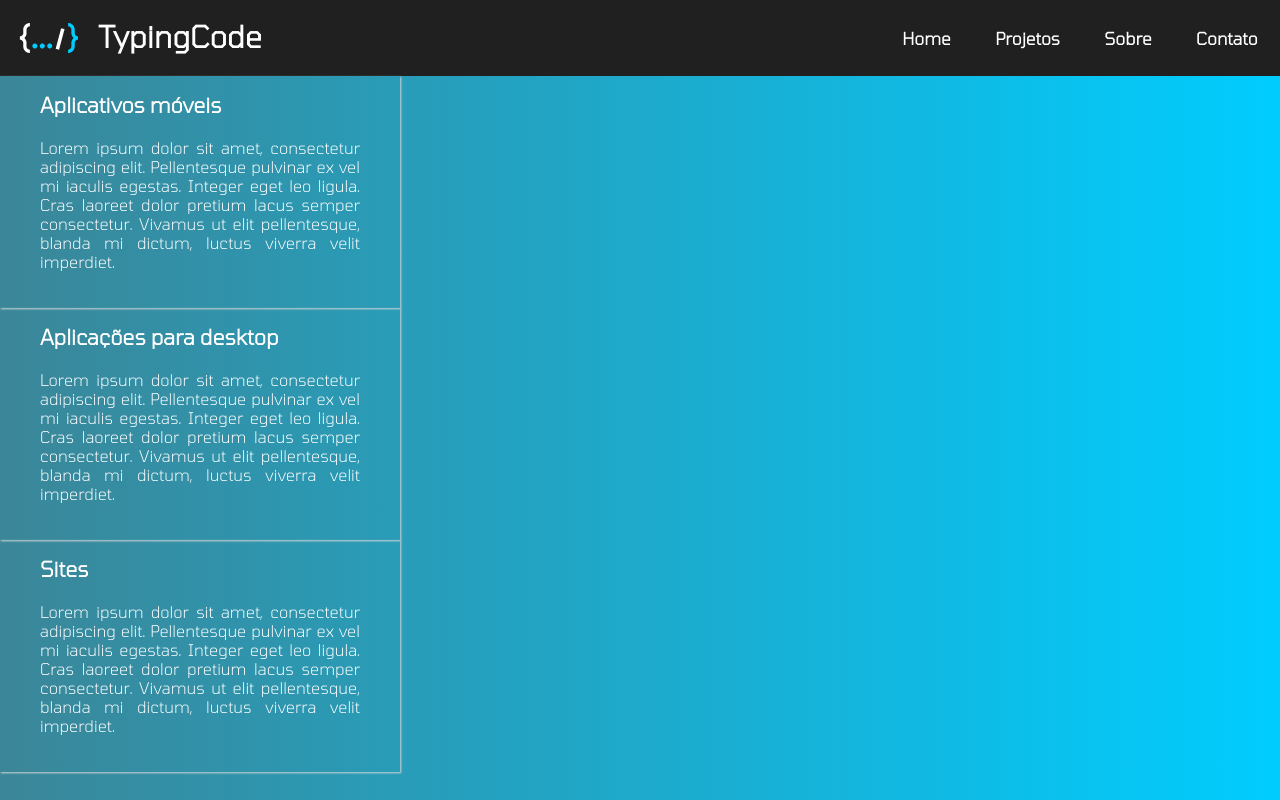
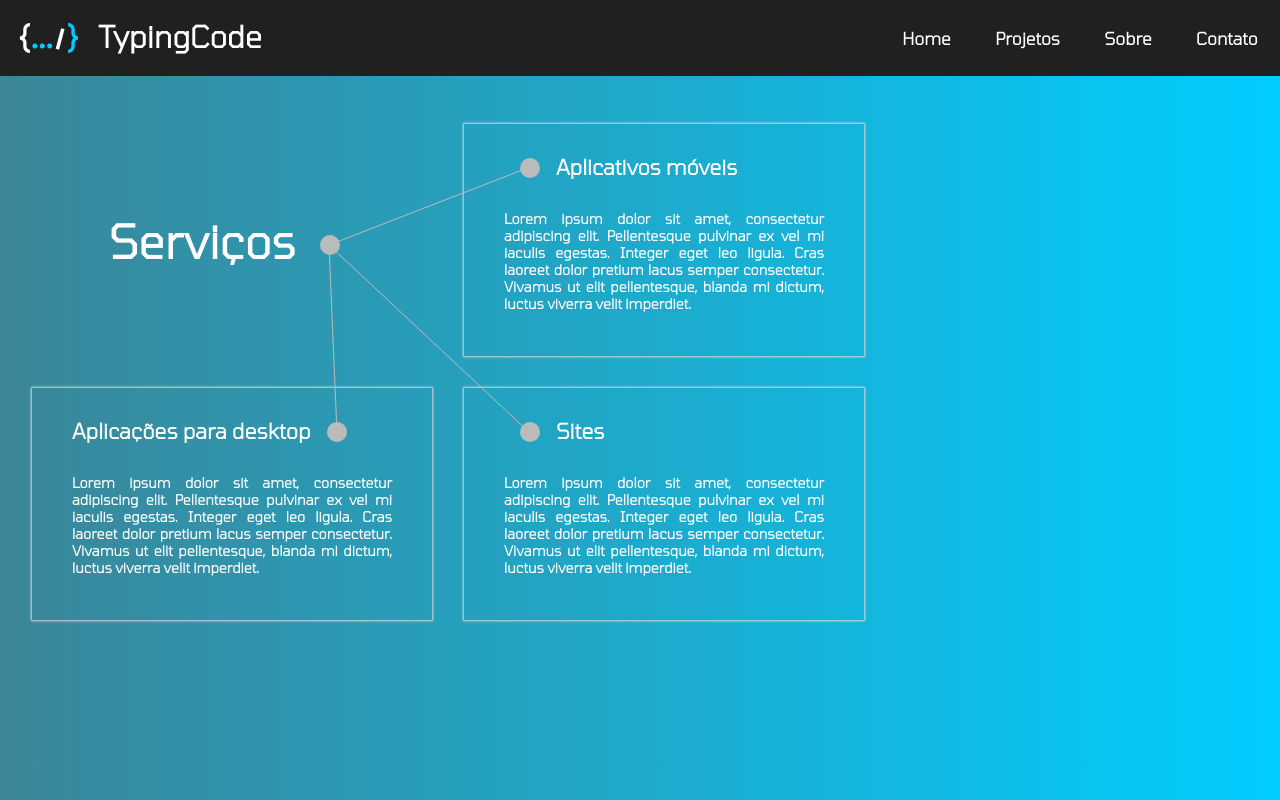
Before and after one commit to Victhor-Alexis/Portifolio, a React (Create React App) app: page / in a window 1280 px wide. Built offline with nearby package versions, Linux system fonts and the light colour scheme.

Commit message:
Add BoxInfo component and Animations

```diff
--- a/src/components/BoxInfo/index.js
+++ b/src/components/BoxInfo/index.js
@@ -1,10 +1,11 @@
 import React from 'react'
+import CircleIcon from '../CircleIcon'
 import { Container } from './styles'
 
-const BoxInfo = ({title, children}) => {
+const BoxInfo = ({title, children, right}) => {
   return (
     <Container>
-      <h2>{title}</h2>
+      <h2><CircleIcon right={!right}/>{title}<CircleIcon right={right}/></h2>
       <p>{children}</p>
     </Container>
   )
--- a/src/components/BoxInfo/styles.js
+++ b/src/components/BoxInfo/styles.js
@@ -5,15 +5,22 @@ export const Container = styled.div`
   height: 14.5rem;
   display: flex;
   flex-wrap: wrap;
-  box-shadow: 1px 1px 2px 0.2px #D9D9D9;
+  box-shadow: 0px 0px 2px 1px #D9D9D9;
   padding: 1rem 2.5rem;
   color: white;
+  margin: 1rem;
 
   h2 {
     font-size: 21px;
+    display: flex;
+    align-items: center;
   }
 
   p {
     text-align: justify;
+    margin-top: 1rem;
+    font-size: 14px;
+    font-weight: bold;
   }
+
 `;
--- /dev/null
+++ b/src/components/CircleIcon/index.js
@@ -0,0 +1,12 @@
+import React from 'react'
+import { Container } from './styles'
+
+const CircleIcon = ({right, style}) => {
+  return (
+    <Container right={right} style={style}>
+
+    </Container>
+  )
+}
+
+export default CircleIcon
--- /dev/null
+++ b/src/components/CircleIcon/styles.js
@@ -0,0 +1,12 @@
+import styled from 'styled-components'
+
+export const Container = styled.div`
+  width: 20px;
+  height: 20px;
+  background-color: #BBBBBB;
+  border-radius: 10px;
+  margin: 0 1rem;
+  margin-top: 0.15rem;
+
+  display: ${props => props.right === undefined ? "block" : (!!props.right ? "block" : "none")};
+`;
--- /dev/null
+++ b/src/components/ConnectionLines/index.js
@@ -0,0 +1,14 @@
+import React from 'react'
+import { Container } from './styles'
+
+const ConnectionLines = () => {
+  return (
+    <Container>
+      <svg width="256" height="320" fill="#555" xmlns="http://www.w3.org/2000/svg">
+        <path d="M29 112 L230 34 M29 112 L230 300 M29 112 L37 300" stroke="#BBBBBB"/>
+      </svg>
+    </Container>
+  )
+}
+
+export default ConnectionLines
--- /dev/null
+++ b/src/components/ConnectionLines/styles.js
@@ -0,0 +1,36 @@
+import styled from "styled-components";
+
+export const Container = styled.div`
+  position: absolute;
+  left: 300px;
+  top: 25px;
+  height: 20rem;
+  width: 16rem;
+
+  @keyframes drawLines {
+    from {
+      height: 7rem;
+      width: 2rem;
+    }
+    to {
+      height: 20rem;
+      width: 16rem;
+    }
+  }
+
+  svg {
+    animation-delay: 0.4s;
+    animation-name: drawLines;
+    animation-duration: 3s;
+  }
+`;
+
+export const Line = styled.div`
+  background-color: black;
+  width: 220px;
+  height: 1px;
+  transform: rotate(-21deg);
+  position: relative;
+  top: -40px;
+  left: -10px;
+`;
--- /dev/null
+++ b/src/components/GreatCircle/styles.js
@@ -0,0 +1,12 @@
+import styled from 'styled-components'
+
+export const Container = styled.div`
+  width: 20px;
+  height: 20px;
+  background-color: #BBBBBB;
+  border-radius: 10px;
+  margin: 0 1rem;
+  margin-top: 0.15rem;
+
+  display: ${props => props.right === undefined ? "block" : (!!props.right ? "block" : "none")};
+`;
--- a/src/pages/Home/index.js
+++ b/src/pages/Home/index.js
@@ -1,20 +1,29 @@
 import React from 'react'
 import BoxInfo from '../../components/BoxInfo'
+import CircleIcon from '../../components/CircleIcon'
+import ConnectionLines from '../../components/ConnectionLines'
 import Header from '../../components/Header'
+import { BoxesWrapper } from './styles'
 
 const Home = () => {
   return (
     <>
       <Header/>
-      <BoxInfo title="Aplicativos móveis">
+      <BoxesWrapper>
+        <ConnectionLines/>
+
+        <h3>Serviços <CircleIcon style={{marginTop: "0.65rem", marginLeft: "1.5rem"}}/></h3>
+
+        <BoxInfo title="Aplicativos móveis" right={false}>
           Lorem ipsum dolor sit amet, consectetur adipiscing elit. Pellentesque pulvinar ex vel mi iaculis egestas. Integer eget leo ligula. Cras laoreet dolor pretium lacus semper consectetur. Vivamus ut elit pellentesque, blanda mi dictum, luctus viverra velit imperdiet.
         </BoxInfo>
-      <BoxInfo title="Aplicações para desktop">
+        <BoxInfo title="Aplicações para desktop" right={true}>
           Lorem ipsum dolor sit amet, consectetur adipiscing elit. Pellentesque pulvinar ex vel mi iaculis egestas. Integer eget leo ligula. Cras laoreet dolor pretium lacus semper consectetur. Vivamus ut elit pellentesque, blanda mi dictum, luctus viverra velit imperdiet.
         </BoxInfo>
-      <BoxInfo title="Sites">
+        <BoxInfo title="Sites" right={false}>
           Lorem ipsum dolor sit amet, consectetur adipiscing elit. Pellentesque pulvinar ex vel mi iaculis egestas. Integer eget leo ligula. Cras laoreet dolor pretium lacus semper consectetur. Vivamus ut elit pellentesque, blanda mi dictum, luctus viverra velit imperdiet.
         </BoxInfo>
+      </BoxesWrapper>
     </>
   )
 }
--- /dev/null
+++ b/src/pages/Home/styles.js
@@ -0,0 +1,33 @@
+import styled from "styled-components";
+
+export const BoxesWrapper = styled.div`
+  @keyframes showContent {
+    from {
+      opacity: 0;
+    }
+    to {
+      opacity: 1;
+    }
+  }
+
+  animation-name: showContent;
+  animation-duration: 2.5s;
+
+  width: 55rem;
+  display: flex;
+  flex-wrap: wrap;
+  justify-content: end;
+  margin-top: 2rem;
+  position: relative;
+
+  h3:first-of-type {
+    width: 25rem;
+    height: 14.5rem;
+    margin: 1rem;
+    display: flex;
+    align-items: center;
+    justify-content: center;
+    font-size: 46px;
+    color: white;
+  }
+`;
```
Also changed, not shown: src/components/GreatCircle/index.js (added, +12 -0 lines). Lines whose indentation alone changed are shown as unchanged.
